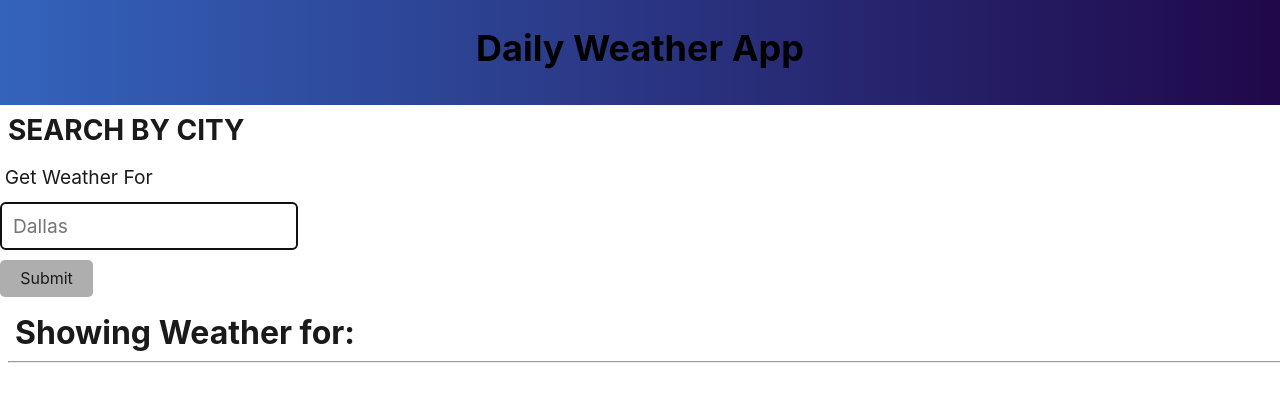
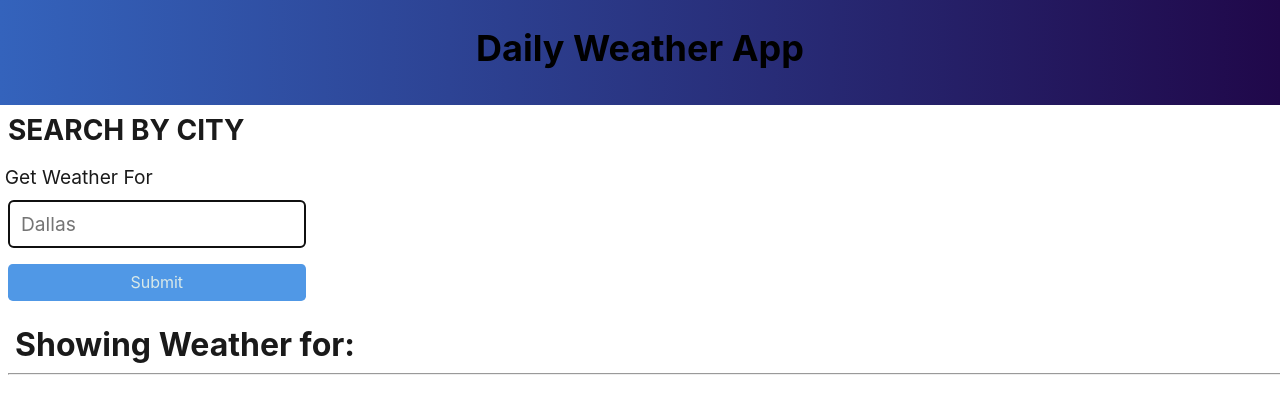
Before and after one commit to sushii23/daily-weather, a plain HTML site: page main/index.html in a window 1280 px wide. Drawn offline with nearby package versions, Linux system fonts and the light colour scheme; files that its build step writes are made by us from their sources.

Commit message:
added html elements

```diff
--- a/main/index.html
+++ b/main/index.html
@@ -21,8 +21,9 @@
         <h3 id="card-header" class="mt-1 h3 form-label text-uppercase">Search By City</h3>
         <form id="city-form" class="form">
           <label class="form-label" for="city">Get Weather For</label>
-          <input name="username" id="username" type="text" autofocus="true" class="form-input" placeholder="Dallas"/>
-          <button type="submit" class="btn">Submit</button>
+          <input name="username" id="search-input" type="text" autofocus="true"
+          class="form-input weather-search" placeholder="Dallas" aria-labelledby="card-header" aria-controls="today forecast"/>
+          <button type="submit" class="btn search-button" id="search-button" aria-label="submit search">Submit</button>
         </form>
       </div>
 
```
Also changed, not shown: main/styles/jass.css (renamed from main/style/jass.css).
